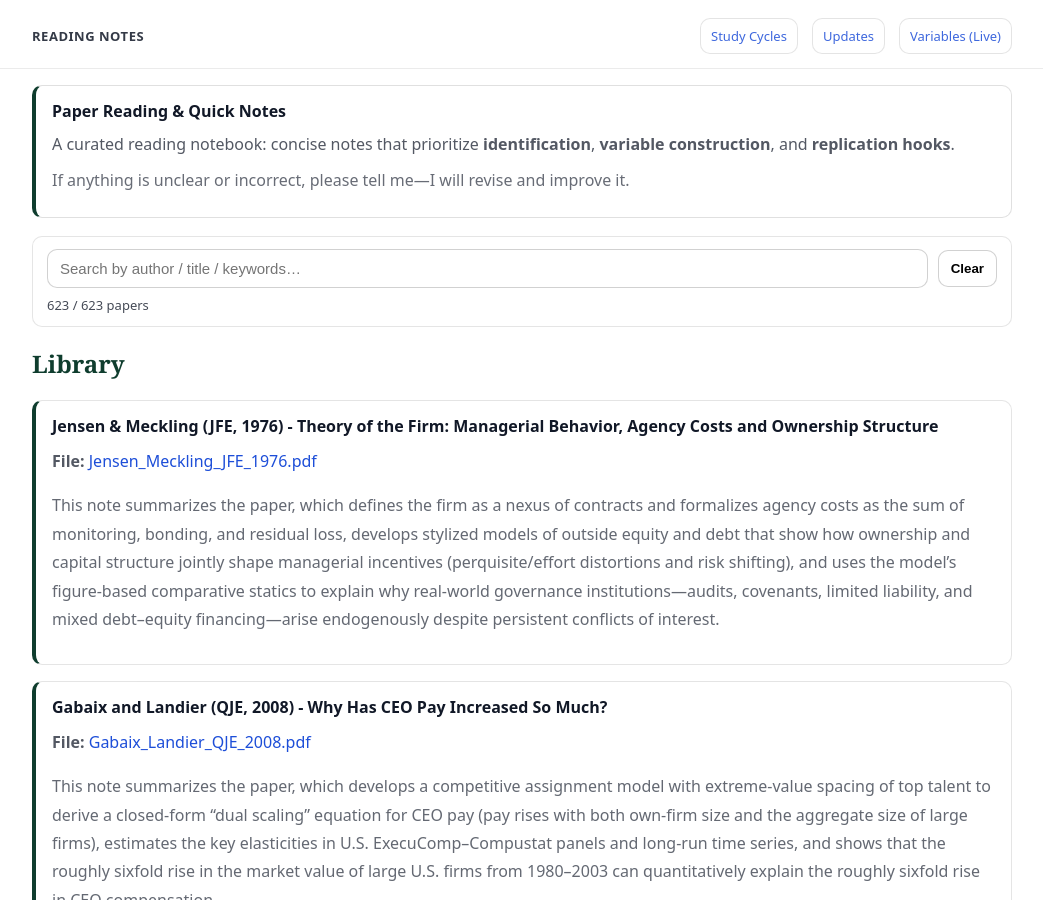
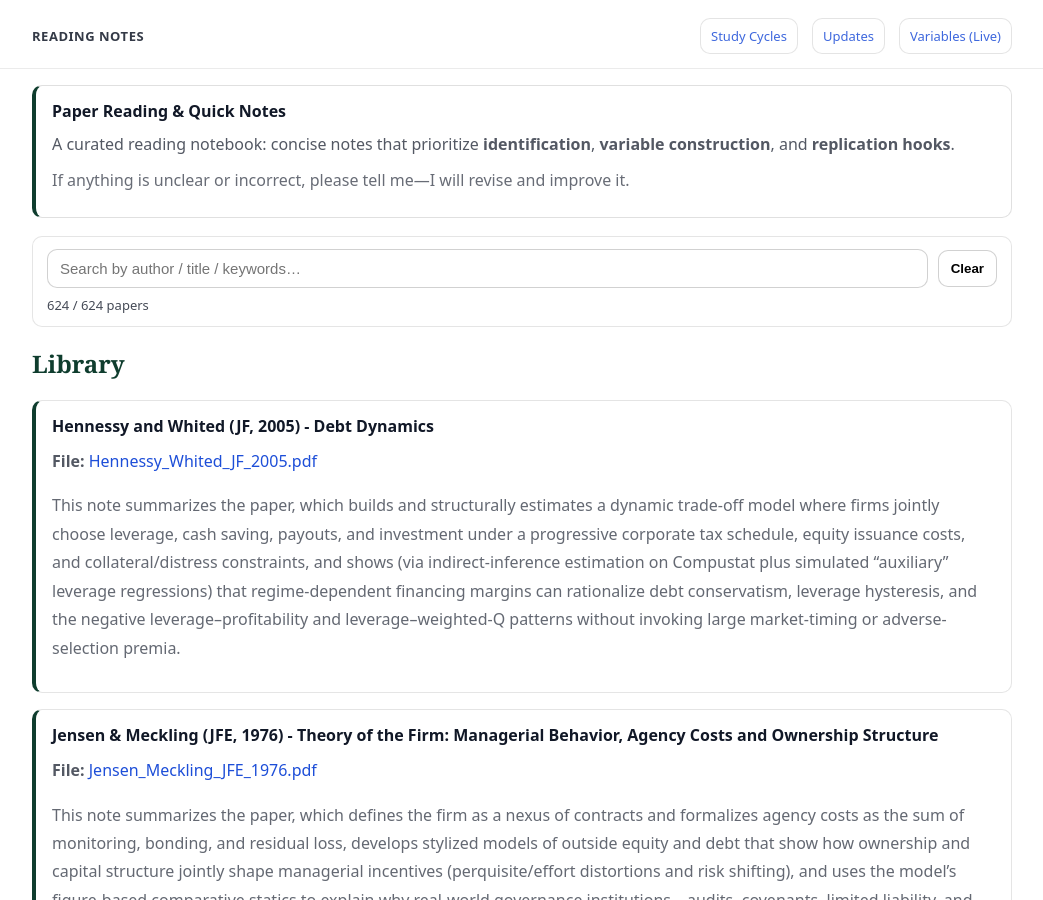
Before and after one commit to yaxinzn/study-archive, a Jekyll site: the page built from reading/index.md, in a window 1280 px wide and 900 px high. Shown: the whole window, without its empty margins (118-1161 px from the left). Built offline with Jekyll 4.4.1, drawn with Linux system fonts in a browser that asks for light colours.

Commit message:
Reading: add/update Hennessy_Whited_JF_2005.pdf

```diff
--- a/_data/reading.yml
+++ b/_data/reading.yml
@@ -1,3 +1,7 @@
+- title: "Hennessy and Whited (JF, 2005) - Debt Dynamics"
+  file: "Hennessy_Whited_JF_2005.pdf"
+  desc: "This note summarizes the paper, which builds and structurally estimates a dynamic trade-off model where firms jointly choose leverage, cash saving, payouts, and investment under a progressive corporate tax schedule, equity issuance costs, and collateral/distress constraints, and shows (via indirect-inference estimation on Compustat plus simulated “auxiliary” leverage regressions) that regime-dependent financing margins can rationalize debt conservatism, leverage hysteresis, and the negative leverage–profitability and leverage–weighted-Q patterns without invoking large market-timing or adverse-selection premia."
+
 - title: "Jensen & Meckling (JFE, 1976) - Theory of the Firm: Managerial Behavior, Agency Costs and Ownership Structure"
   file: "Jensen_Meckling_JFE_1976.pdf"
   desc: "This note summarizes the paper, which defines the firm as a nexus of contracts and formalizes agency costs as the sum of monitoring, bonding, and residual loss, develops stylized models of outside equity and debt that show how ownership and capital structure jointly shape managerial incentives (perquisite/effort distortions and risk shifting), and uses the model’s figure-based comparative statics to explain why real-world governance institutions—audits, covenants, limited liability, and mixed debt–equity financing—arise endogenously despite persistent conflicts of interest."
```
Also changed, not shown: 1 other file.
